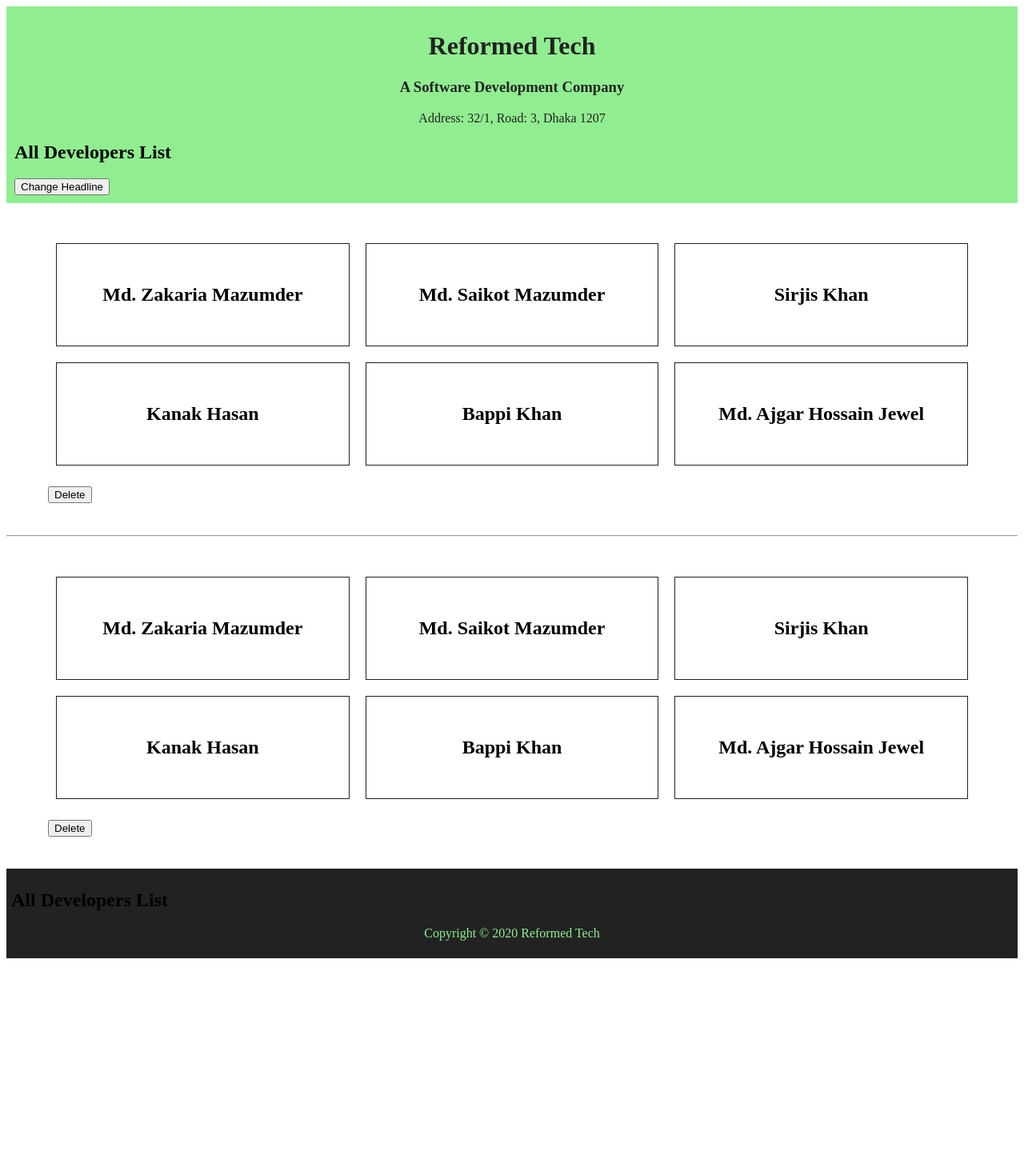
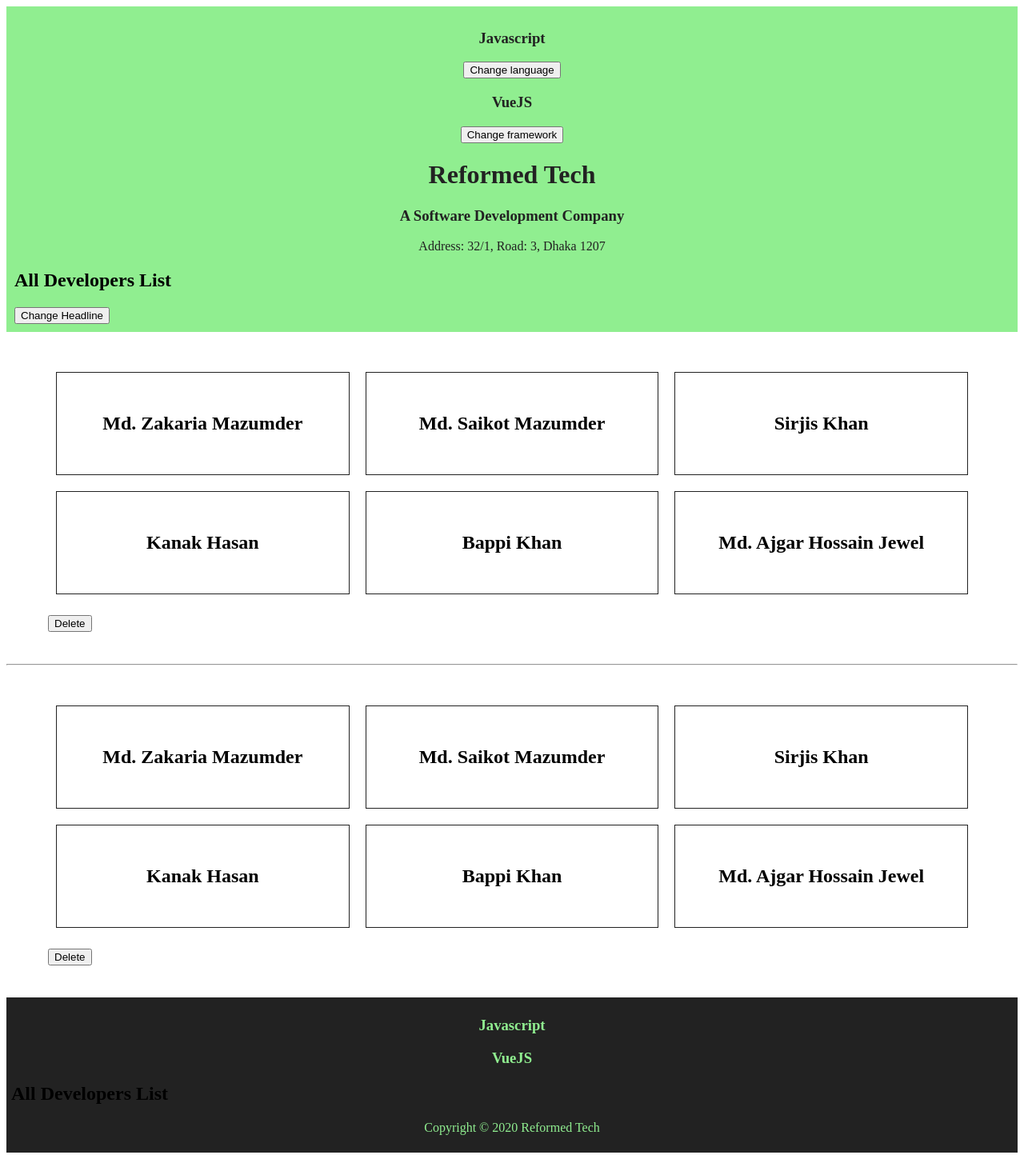
Before and after one commit to mdajgarhossain/vue-cli, a Vue app: page / in a window 1280 px wide. Shown: the whole page at 80% size. Before the commit the page ends 1206 px from the top, so only its background shows below. Built offline with nearby package versions, Linux system fonts and the light colour scheme.

Commit message:
Play with primitive and reference types

```diff
--- a/src/App.vue
+++ b/src/App.vue
@@ -1,10 +1,10 @@
 <template>
   <div>
-    <Header :headline="headline" />
+    <Header :headline="headline" :language="language" :framework="framework" />
     <Developers :developers="developers" :title="title" />
     <hr />
     <Developers :developers="developers" :title="title" />
-    <Footer :headline="headline" />
+    <Footer :headline="headline" :language="language" :framework="framework" />
   </div>
 </template>
 
@@ -60,10 +60,16 @@ export default {
         },
       ],
       headline: "All Developers List",
+      //primitive type data
+      language: "Javascript",
+      date: 1995,
+      //reference type data
+      framework: {
+        title: "VueJS",
+      },
     };
   },
 };
 </script>
 
-<style>
-</style>
+<style></style>
--- a/src/components/Footer.vue
+++ b/src/components/Footer.vue
@@ -1,5 +1,11 @@
 <template>
   <footer>
+    <div>
+      <!-- Show primitive data-->
+      <h3>{{ language }}</h3>
+      <!-- Show reference type data -->
+      <h3>{{ framework.title }}</h3>
+    </div>
     <h2>{{ headline }}</h2>
     <p>{{ copyright }}</p>
   </footer>
@@ -18,6 +24,18 @@ export default {
       type: String,
       default: "",
     },
+    //receive primitive data
+    language: {
+      type: String,
+      default: "",
+    },
+    //receive reference type data
+    framework: {
+      type: Object,
+      default() {
+        return {};
+      },
+    },
   },
 };
 </script>
@@ -27,7 +45,8 @@ footer {
   background: #222;
   padding: 6px;
 }
-p {
+p,
+div {
   color: lightgreen;
   text-align: center;
 }
--- a/src/components/Header.vue
+++ b/src/components/Header.vue
@@ -1,5 +1,13 @@
 <template>
   <header>
+    <div>
+      <!-- Show primitive type data-->
+      <h3>{{ language }}</h3>
+      <button @click="changeLang">Change language</button>
+      <!-- Show reference type data -->
+      <h3>{{ framework.title }}</h3>
+      <button @click="changeFramework">Change framework</button>
+    </div>
     <h1>{{ title }}</h1>
     <h3>{{ subTitle }}</h3>
     <p>Address: {{ address }}</p>
@@ -23,10 +31,28 @@ export default {
       type: String,
       default: "",
     },
+    //receive primitive type data
+    language: {
+      type: String,
+      default: "",
+    },
+    //receive reference type data
+    framework: {
+      type: Object,
+      default() {
+        return {};
+      },
+    },
   },
   methods: {
     changeHeadline() {
       this.headline = "Headline has changed from header component";
+    },
+    changeLang() {
+      this.language = "Python";
+    },
+    changeFramework() {
+      this.framework.title = "ReactJS";
     },
   },
 };
@@ -39,7 +65,8 @@ header {
 }
 h1,
 h3,
-p {
+p,
+div {
   color: #222;
   text-align: center;
 }
```
